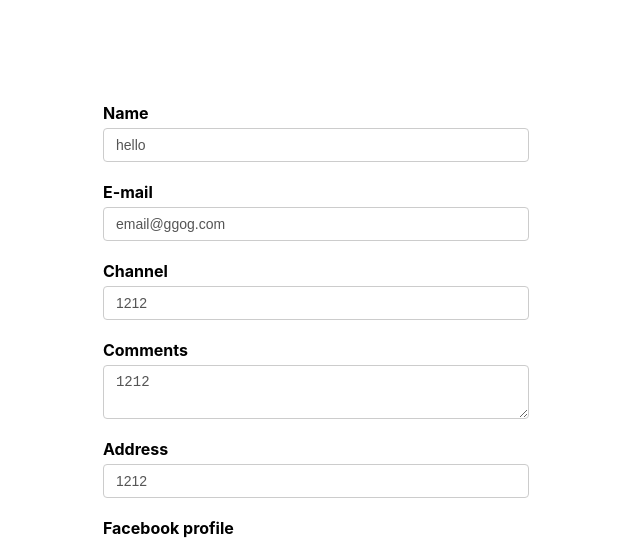
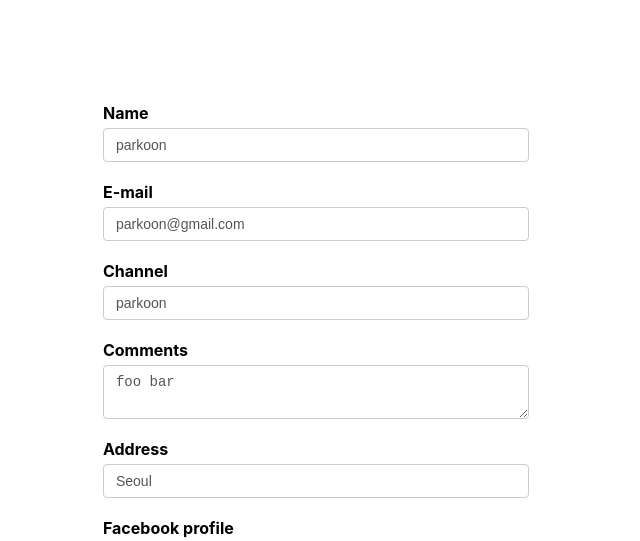
Before and after one commit to parkoon/formik-tutorial, a React (Create React App) app: page / in a window 1280 px wide. Shown: the top 541 px of the page, without its empty margins (319-959 px from the left). Built offline with nearby package versions, Linux system fonts and the light colour scheme.

Commit message:
feat: add  'is submitting'

```diff
--- a/src/components/YoutubeForm.tsx
+++ b/src/components/YoutubeForm.tsx
@@ -9,25 +9,31 @@ import {
   FieldProps,
   FormikProps,
   FastField,
+  FormikHelpers,
 } from 'formik'
 import * as Yup from 'yup'
 import TextError from './TextError'
 
 // https://www.reactnativeschool.com/build-and-validate-forms-with-formik-and-yup/handling-server-errors
 const initialValues = {
-  name: 'hello',
-  email: 'email@ggog.com',
-  channel: '1212',
-  comments: '1212',
-  address: '1212',
+  name: 'parkoon',
+  email: 'parkoon@gmail.com',
+  channel: 'parkoon',
+  comments: 'foo bar',
+  address: 'Seoul',
   social: {
-    facebook: '1212',
-    twitter: '1212',
+    facebook: 'f',
+    twitter: 't',
   },
 }
 
-const onSubmit = (values: YoutubeFormValues) => {
-  console.log(values)
+const onSubmit = (
+  values: YoutubeFormValues,
+  helper: FormikHelpers<YoutubeFormValues>
+) => {
+  //   console.log('submit...', a)
+  console.log('submit...')
+  helper.setSubmitting(false)
 }
 
 const validationSchema = Yup.object({
@@ -71,7 +77,7 @@ function YoutubeForm() {
       validateOnMount={true}
     >
       {(formik: FormikProps<YoutubeFormValues>) => {
-        console.log('formik', formik)
+        // console.log('formik', formik)
         return (
           <Form>
             <div className="form-control">
@@ -163,7 +169,11 @@ function YoutubeForm() {
               Visit all
             </button>
             {/* <button type="submit" disabled={!(formik.dirty && formik.isValid)}> */}
-            <button type="submit" disabled={!formik.isValid}>
+            {/* <button type="submit" disabled={!formik.isValid}> */}
+            <button
+              type="submit"
+              disabled={!formik.isValid || formik.isSubmitting}
+            >
               Submit
             </button>
           </Form>
```
